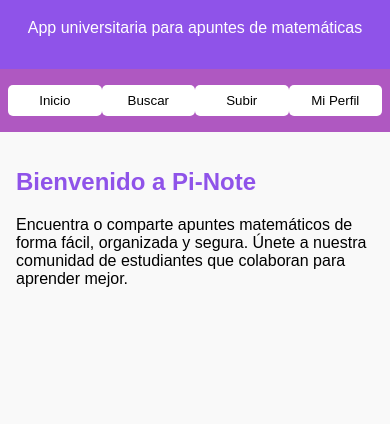
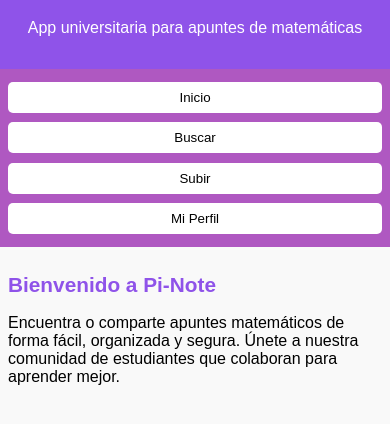
Before and after one commit to Lauracamacholipa/Prototipo, a plain HTML site: page Index.html in a window 390 px wide. Shown: the part 78-502 px from the top of the page. Drawn offline with Linux system fonts and the light colour scheme.

Commit message:
Anadido responsivo

```diff
--- a/Index.html
+++ b/Index.html
@@ -5,6 +5,10 @@
   <meta name="viewport" content="width=device-width, initial-scale=1.0"/>
   <title>Pi-Note</title>
   <style>
+    * {
+      box-sizing: border-box;
+    }
+
     body {
       font-family: Arial, sans-serif;
       margin: 0;
@@ -24,6 +28,7 @@
       display: flex;
       justify-content: space-around;
       padding: 0.5rem;
+      flex-wrap: wrap;
     }
 
     nav button {
@@ -32,6 +37,9 @@
       padding: 0.5rem 1rem;
       border-radius: 5px;
       cursor: pointer;
+      margin: 0.2rem;
+      flex: 1 1 auto;
+      min-width: 100px;
     }
 
     .container {
@@ -48,11 +56,13 @@
       display: block;
     }
 
-    input, select, textarea, button {
+    input,
+    select,
+    textarea,
+    button {
       padding: 0.5rem;
       margin: 0.5rem 0;
       width: 100%;
-      box-sizing: border-box;
     }
 
     .apunte {
@@ -69,6 +79,8 @@
       border: none;
       padding: 0.5rem 1rem;
       cursor: pointer;
+      margin-top: 0.5rem;
+      width: 100%;
     }
 
     h2 {
@@ -79,7 +91,28 @@
       font-size: 0.9rem;
       color: gray;
     }
+
+    @media (max-width: 600px) {
+      nav {
+        flex-direction: column;
+        align-items: stretch;
+      }
+
+      nav button {
+        width: 100%;
+        margin: 0.3rem 0;
+      }
+
+      .container {
+        padding: 0.5rem;
+      }
+
+      h2 {
+        font-size: 1.3rem;
+      }
+    }
   </style>
+
 
 </head>
 <body>
```
